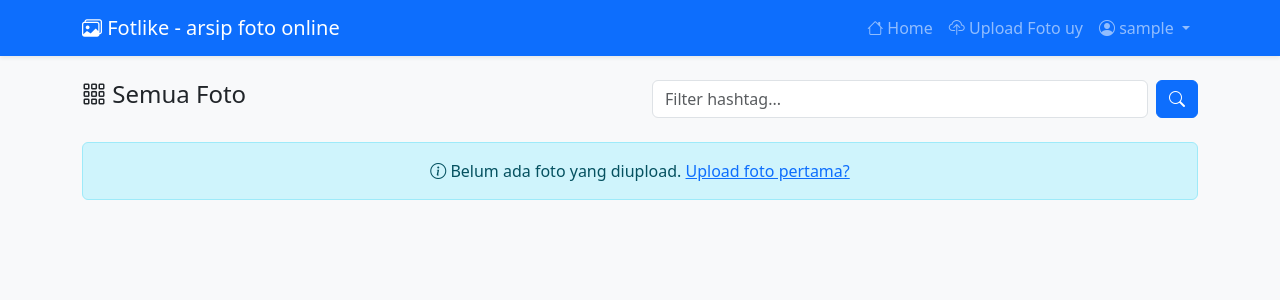
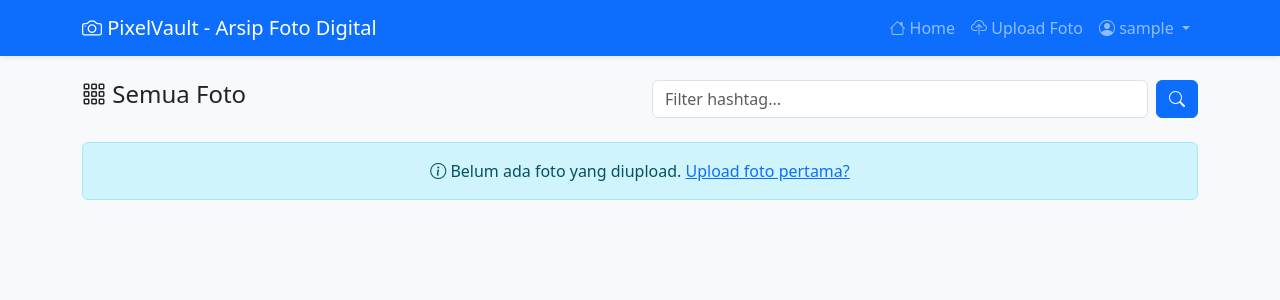
Before and after one commit to FauziAziz/galerry-project-uzi, a PHP site: page /home.php in a window 1280 px wide. Shown: the top 300 px of the page. Run offline with PHP 8.4, Linux system fonts and the light colour scheme; the visitor is signed in with stand-in values (Sample User, id 1); data comes from the database, SQL or seed files in the repository; data that the repository does not hold is empty.

Commit message:
Refactor home page layout and styles
Updated title and navbar branding, added CSS styles for photo cards.

```diff
--- a/home.php
+++ b/home.php
@@ -29,18 +29,35 @@ $photos = $stmt->fetchAll(PDO::FETCH_ASSOC);
 <head>
     <meta charset="UTF-8">
     <meta name="viewport" content="width=device-width, initial-scale=1.0">
-    <title>Home - Gallery Foto</title>
+    <title>Home - PixelVault</title>
     <!-- cssnya (pake cdn karena mls download) -->
     <link href="https://cdn.jsdelivr.net/npm/bootstrap@5.3.0/dist/css/bootstrap.min.css" rel="stylesheet">
     <link rel="stylesheet" href="https://cdn.jsdelivr.net/npm/bootstrap-icons@1.10.0/font/bootstrap-icons.css">
-    <link rel="stylesheet" href="css\style.css">
+    <link rel="stylesheet" href="css/style.css">
+    <style>
+        .photo-card {
+            transition: transform 0.2s;
+            cursor: pointer;
+        }
+        .photo-card:hover {
+            transform: translateY(-5px);
+        }
+        .photo-img {
+            width: 100%;
+            height: 250px;
+            object-fit: cover;
+        }
+        .hashtag-badge {
+            font-size: 0.85rem;
+        }
+    </style>
 </head>
 <body class="bg-light">
     <!-- Navbar -->
     <nav class="navbar navbar-expand-lg navbar-dark bg-primary shadow-sm">
         <div class="container">
             <a class="navbar-brand" href="home.php">
-                <i class="bi bi-images"></i> Fotlike - arsip foto online
+                <i class="bi bi-camera"></i> PixelVault - Arsip Foto Digital
             </a>
             <button class="navbar-toggler" type="button" data-bs-toggle="collapse" data-bs-target="#navbarNav">
                 <span class="navbar-toggler-icon"></span>
@@ -55,7 +72,7 @@ $photos = $stmt->fetchAll(PDO::FETCH_ASSOC);
                     <?php if ($_SESSION['role'] == 'admin'): ?>
                         <li class="nav-item">
                             <a class="nav-link" href="upload.php">
-                                <i class="bi bi-cloud-upload"></i> Upload Foto uy
+                                <i class="bi bi-cloud-upload"></i> Upload Foto
                             </a>
                         </li>
                     <?php endif; ?>
```
Lines whose indentation alone changed are shown as unchanged.
